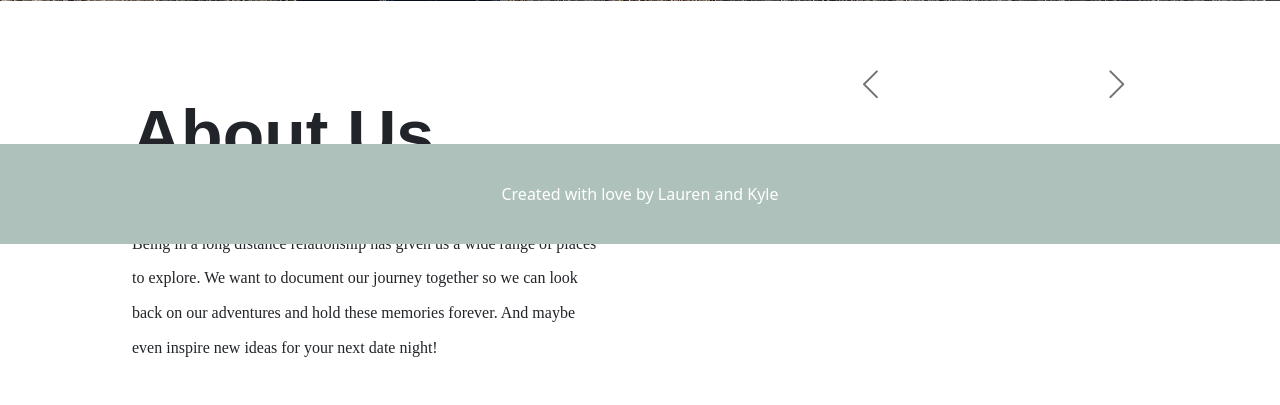
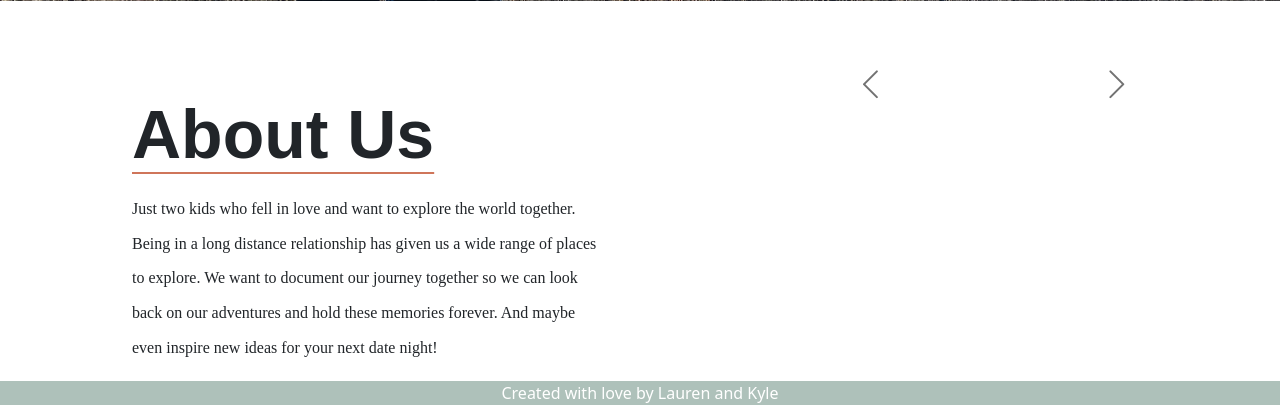
Before and after one commit to vaultman765/OurJourney, a Django app: page /journey/ in a window 1280 px wide. Shown: the part 556-961 px from the top of the page. Before the commit the page ends 913 px from the top, so only its background shows below. Run offline with Django 3.2, Linux system fonts and the light colour scheme; data that the repository does not hold is empty; some web fonts are replaced.

Commit message:
Footer/body css

```diff
--- a/OurJourney/journey/static/journey/style.css
+++ b/OurJourney/journey/static/journey/style.css
@@ -124,13 +124,13 @@
 }
 
 .footer{
-    position: fixed;
+    position: relative;
     left: 0;
     bottom: 0;
     width: 100%;
     background-color: #AEC1BA;
     color: white;
-    height: 100px;
+    /*height: 75px;*/
     display: flex;
     justify-content: center;
     align-items: center;
@@ -224,3 +224,9 @@
     font-weight: 700;
     font-style: normal;
 }
+html,body {
+    position:relative;
+    margin:0;
+    padding:0;
+    overflow:auto;
+}
```
